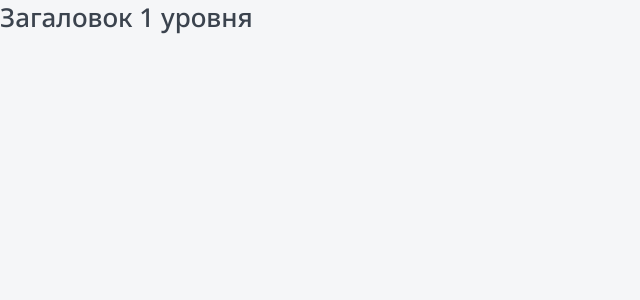
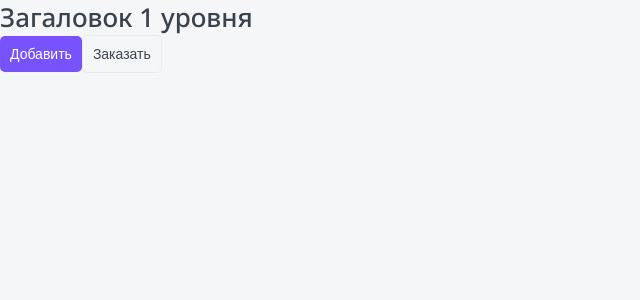
Before and after one commit to darchievboris/top-next-app, a Next.js app: page / in a window 1280 px wide. Shown: the top 300 px of the page, without its empty margins (0-640 px from the left). Built offline with nearby package versions, Linux system fonts and the light colour scheme.

Commit message:
added UI button of component

```diff
--- /dev/null
+++ b/components/UI/Button/Button.module.css
@@ -0,0 +1,27 @@
+.button {
+	padding: 10px;
+	display: inline-block;
+	text-align: center;
+	cursor: pointer;
+	border:none;
+	border-radius: 5px;
+	font-size: 14px;
+	transition: all 0.2s;
+}
+.primary {
+	background-color: var(--primary);
+	color: var(--white)
+}
+.primary:hover{
+	background-color: var(--primary-hover);
+}
+.ghost {
+	color: var(--black);
+	background: none;
+	border:1px solid var(--gray-light)
+}
+
+.ghost:hover{
+	background-color: var(--primary-hover);
+	color: var(--white);
+}
--- /dev/null
+++ b/components/UI/Button/Button.props.ts
@@ -0,0 +1,6 @@
+import { ButtonHTMLAttributes, DetailedHTMLProps, ReactElement } from "react";
+
+export interface ButtonProps extends DetailedHTMLProps<ButtonHTMLAttributes<HTMLButtonElement>,HTMLButtonElement> {
+	appearance: 'primary' | 'ghost';
+	children: ReactElement;
+}
--- /dev/null
+++ b/components/UI/Button/Button.tsx
@@ -0,0 +1,22 @@
+import { JSX } from 'react';
+import { ButtonProps } from './Button.props';
+import styles from './Button.module.css';
+import cn from 'classnames';
+export const Button = ({
+	appearance,
+	children,
+	className,
+	...props
+}: ButtonProps): JSX.Element => {
+	return (
+		<button
+			className={cn(styles.button, className, {
+				[styles.primary]: appearance === 'primary',
+				[styles.ghost]: appearance === 'ghost',
+			})}
+			{...props}
+		>
+			{children}
+		</button>
+	);
+};
--- a/components/index.tsx
+++ b/components/index.tsx
@@ -1 +1,2 @@
 export * from './UI/Htag/Htag'
+export * from './UI/Button/Button'
--- a/package.json
+++ b/package.json
@@ -11,6 +11,7 @@
 		"stylelint": "stylelint \"**/*.css\" --fix"
 	},
 	"dependencies": {
+		"classnames": "^2.5.1",
 		"cross-env": "^7.0.3",
 		"next": "15.0.4",
 		"react": "^19.0.0",
--- a/pages/index.tsx
+++ b/pages/index.tsx
@@ -1,10 +1,12 @@
-import { Htag } from '@/components';
+import { Button, Htag } from '@/components';
 import { JSX } from 'react';
 
 export default function Home(): JSX.Element {
 	return (
 		<div>
 			<Htag tag='h1'>Загаловок 1 уровня</Htag>
+			<Button appearance='primary' className='1231' disabled>Добавить</Button>
+			<Button appearance='ghost'>Заказать</Button>
 		</div>
 	);
 }
--- a/styles/globals.css
+++ b/styles/globals.css
@@ -2,10 +2,11 @@
   --black:#3B434E;
   --white:white;
   --primary:#7653FC;
-  --secondary:#1DC37E;
-  --separator-second: #FC836D;
-  --separate:#EBEBEB;
-  --highlighting:#C8F8E4;
+  --primary-hover:#6344df;
+  --green:#1DC37E;
+  --red: #FC836D;
+  --gray-light:#EBEBEB;
+  --green-light:#C8F8E4;
   --background: #F5F6F8;
   --foreground: #F9F8FF;
   --font-family: "Noto Sans", sans-serif;
```
Also changed, not shown: 2 other files (tests, documents, lock files or other folders).
